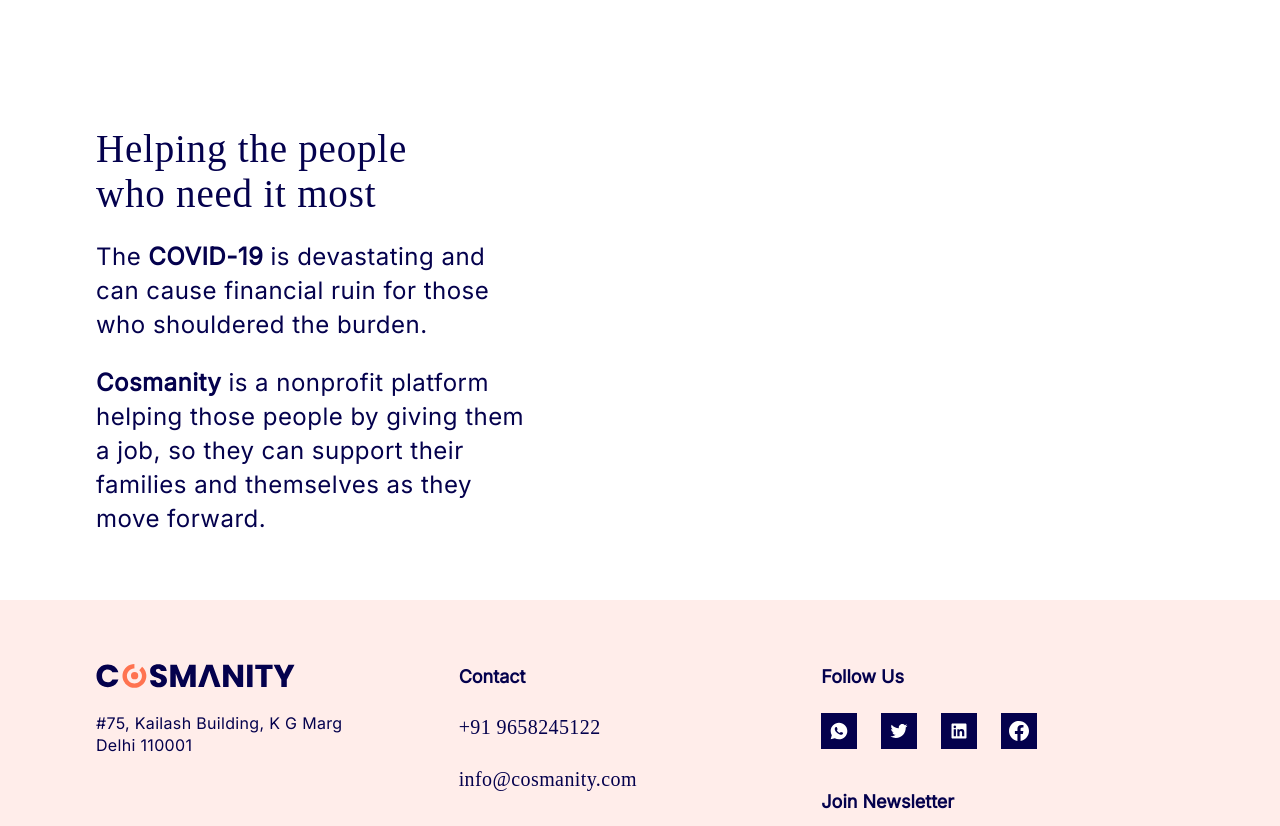
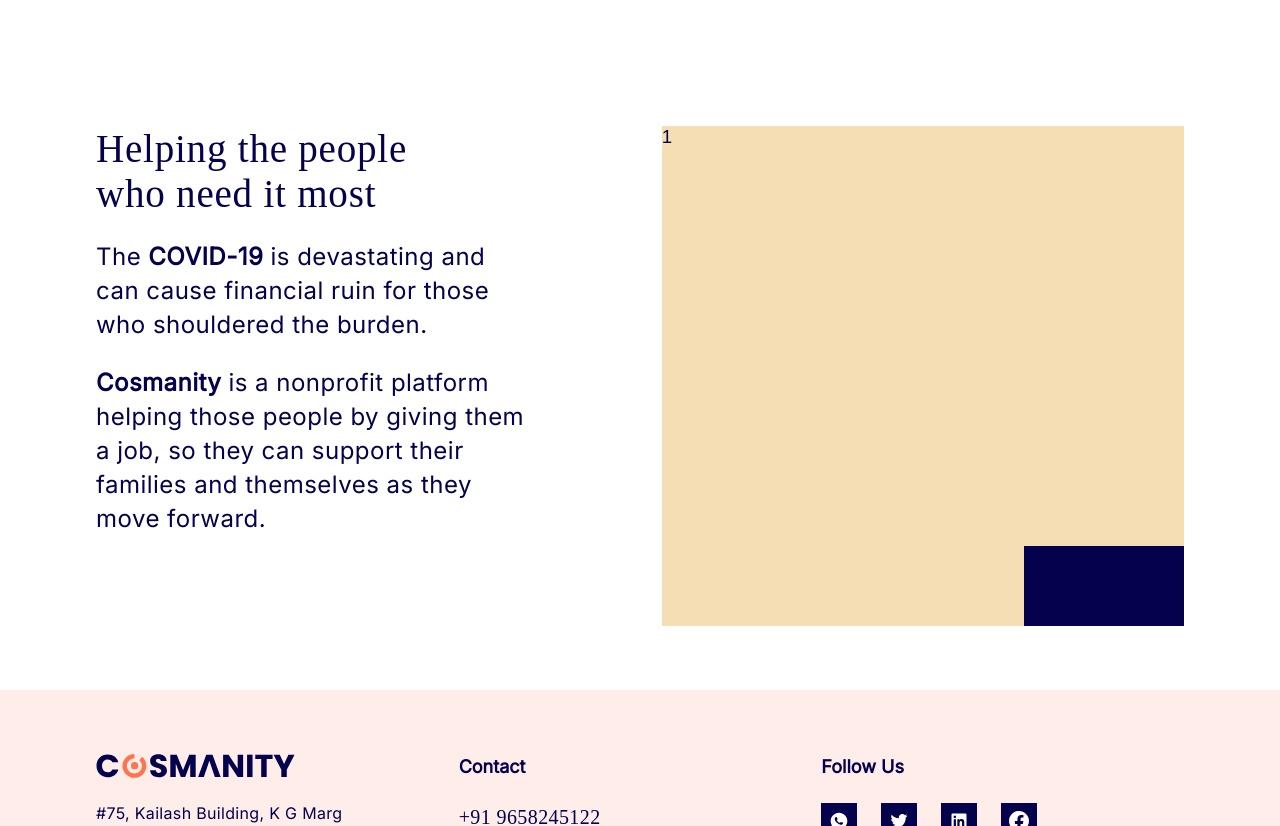
Before and after one commit to sanjali-sharma/cosmanity, a Next.js app: page / in a window 1280 px wide. Shown: the part 1604-2430 px from the top of the page. Built offline with nearby package versions, Linux system fonts and the light colour scheme; a web font is replaced by a local one.

Commit message:
slick carousel init

```diff
--- a/components/Testimonials/Testimonials.jsx
+++ b/components/Testimonials/Testimonials.jsx
@@ -1,6 +1,38 @@
+import { useRef } from "react";
+import Slider from "react-slick";
+import Image from "next/image";
+
 import testimonialData from "./testimonialData";
 
+const settings = {
+    dots: false,
+    infinite: true,
+    speed: 500,
+    slidesToShow: 1,
+    slidesToScroll: 1,
+    arrows: false,
+    adaptiveHeight: true,
+};
+
 const Testimonials = () => {
+    const carouselRef = useRef(null);
+
+    const handleCarouselNav = (type = "prev") => {
+        if (carouselRef) {
+            switch (type) {
+                case "prev":
+                    carouselRef.current.slickPrev();
+                    break;
+                case "next":
+                    carouselRef.current.slickNext();
+                    break;
+                default:
+                    carouselRef.current.slickPrev();
+                    break;
+            }
+        }
+    };
+
     return (
         <>
             <section className="testimonials lr-pad-d lr-pad-m tb-pad-d tb-pad-m f-d f-h-sb">
@@ -9,7 +41,29 @@
                     <div className="desc body-large">{testimonialData.content.desc_one}</div>
                     <div className="desc body-large">{testimonialData.content.desc_two}</div>
                 </div>
-                <div className="testimonials-right"></div>
+                <div className="testimonials-right f-d f-h-e">
+                    <div className="video-carousel-container">
+                        <Slider {...settings} className="video-carousel" ref={carouselRef}>
+                            <div className="carousel-item">
+                                <h3>1</h3>
+                            </div>
+                            <div className="carousel-item">
+                                <h3>2</h3>
+                            </div>
+                            <div className="carousel-item">
+                                <h3>3</h3>
+                            </div>
+                        </Slider>
+                        <div className="carousel-arrows f-d c-pointer">
+                            <div className="arrow-box" onClick={() => handleCarouselNav("prev")}>
+                                <div className="arrow-icon"></div>
+                            </div>
+                            <div className="arrow-box" onClick={() => handleCarouselNav("next")}>
+                                <div className="arrow-icon"></div>
+                            </div>
+                        </div>
+                    </div>
+                </div>
             </section>
             <style jsx>
                 {`
@@ -24,6 +78,32 @@
                     .testimonials .testimonials-right {
                         width: 60%;
                     }
+
+                    .video-carousel {
+                        height: 500px;
+                    }
+
+                    .video-carousel-container {
+                        width: 80%;
+                        position: relative;
+                    }
+
+                    .video-carousel-container .carousel-arrows {
+                        position: absolute;
+                        bottom: 0px;
+                        right: 0px;
+                    }
+
+                    .video-carousel-container .carousel-arrows .arrow-box {
+                        width: 80px;
+                        height: 80px;
+                        background-color: var(--prussion);
+                    }
+
+                    .carousel-item {
+                        background-color: wheat;
+                        height: 500px;
+                    }
                 `}
             </style>
         </>
--- a/package.json
+++ b/package.json
@@ -13,7 +13,9 @@
         "@fontsource/suez-one": "^4.5.0",
         "next": "11.0.1",
         "react": "17.0.2",
-        "react-dom": "17.0.2"
+        "react-dom": "17.0.2",
+        "react-slick": "^0.28.1",
+        "slick-carousel": "^1.8.1"
     },
     "devDependencies": {
         "autoprefixer": "^10.3.4",
--- a/pages/_app.js
+++ b/pages/_app.js
@@ -1,6 +1,8 @@
 import "@fontsource/inter";
 import "@fontsource/suez-one";
 import "./../styles/globals.css";
+import "slick-carousel/slick/slick.css";
+import "slick-carousel/slick/slick-theme.css";
 
 function MyApp({ Component, pageProps }) {
     return <Component {...pageProps} />;
```
Also changed, not shown: public/icons/arrow-right.svg (added), 1 other file (tests, documents, lock files or other folders).
